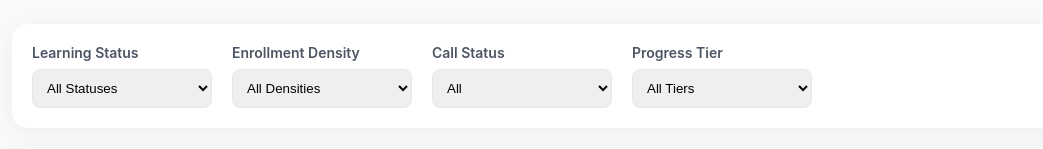
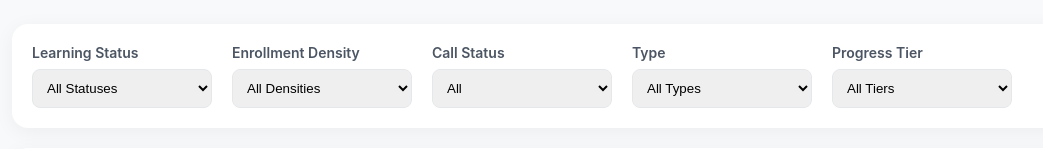
Before and after one commit to porpor075/STEM2, a Flask app: template templates/calling_list.html in a window 1280 px wide. Shown: the part 102-251 px from the top of the page, without its empty margins (8-1051 px from the left). Run offline with Flask 3, Linux system fonts and the light colour scheme; the template is opened without the code that fills it, so the values that code supplies are empty; some libraries are stand-ins or nearby versions.

Commit message:
Update calling_list.html

```diff
--- a/templates/calling_list.html
+++ b/templates/calling_list.html
@@ -116,6 +116,14 @@
                 <option value="ไม่มีคนรับสาย">ไม่มีคนรับสาย</option>
                 <option value="ไม่สนใจเรียนต่อ">ไม่สนใจเรียนต่อ</option>
                 <option value="กำลังเรียน">กำลังเรียน</option>
+            </select>
+        </div>
+        <div class="filter-group">
+            <label>Type</label>
+            <select id="filterType">
+                <option value="">All Types</option>
+                <option value="B2C">B2C</option>
+                <option value="B2B">B2B</option>
             </select>
         </div>
         <div class="filter-group">
@@ -248,6 +256,10 @@
 
             $('#filterCallStatus').on('change', function() {
                 table.column(8).search(this.value).draw();
+            });
+
+            $('#filterType').on('change', function() {
+                table.column(4).search(this.value).draw();
             });
 
             $('#filterDensity').on('change', function() {
```
